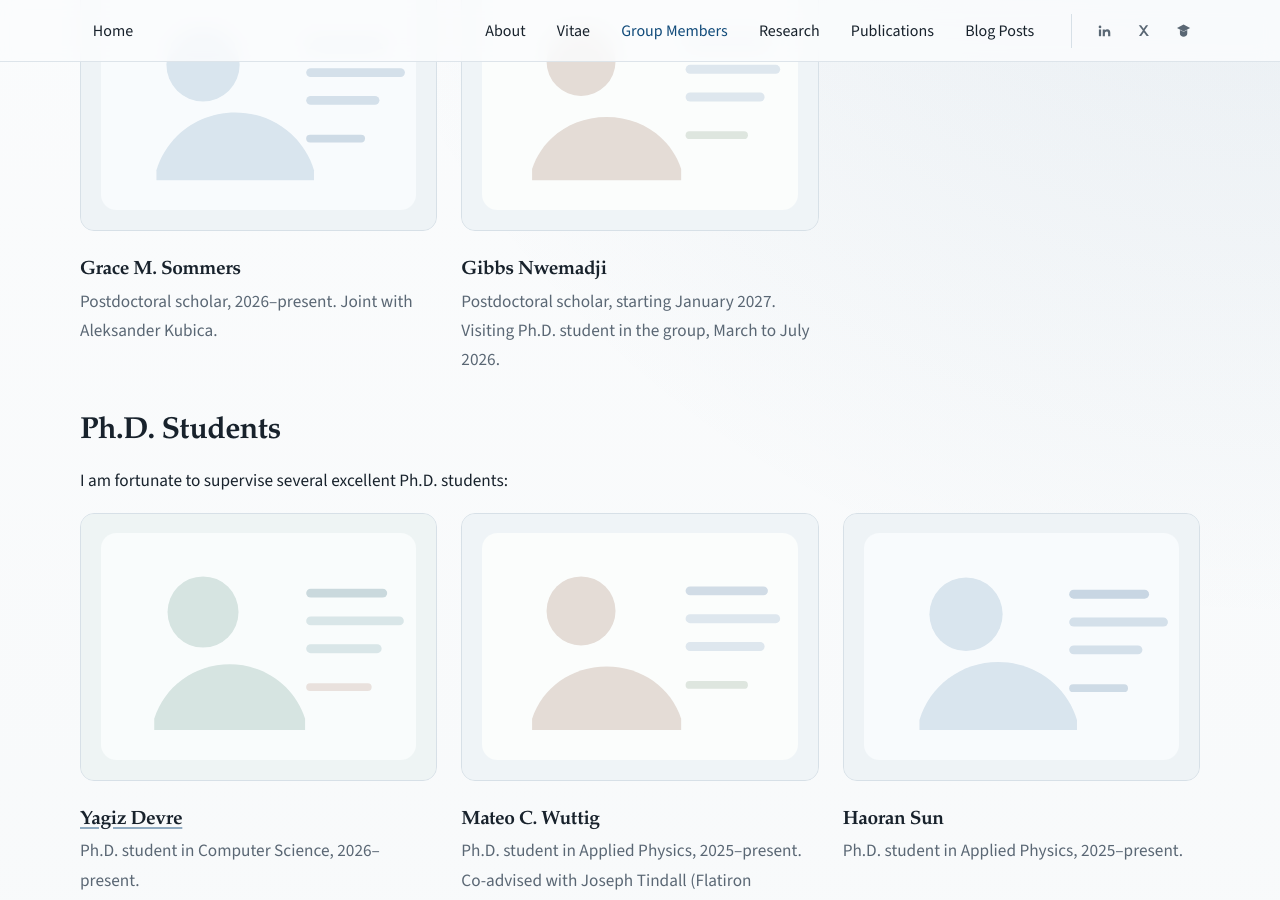
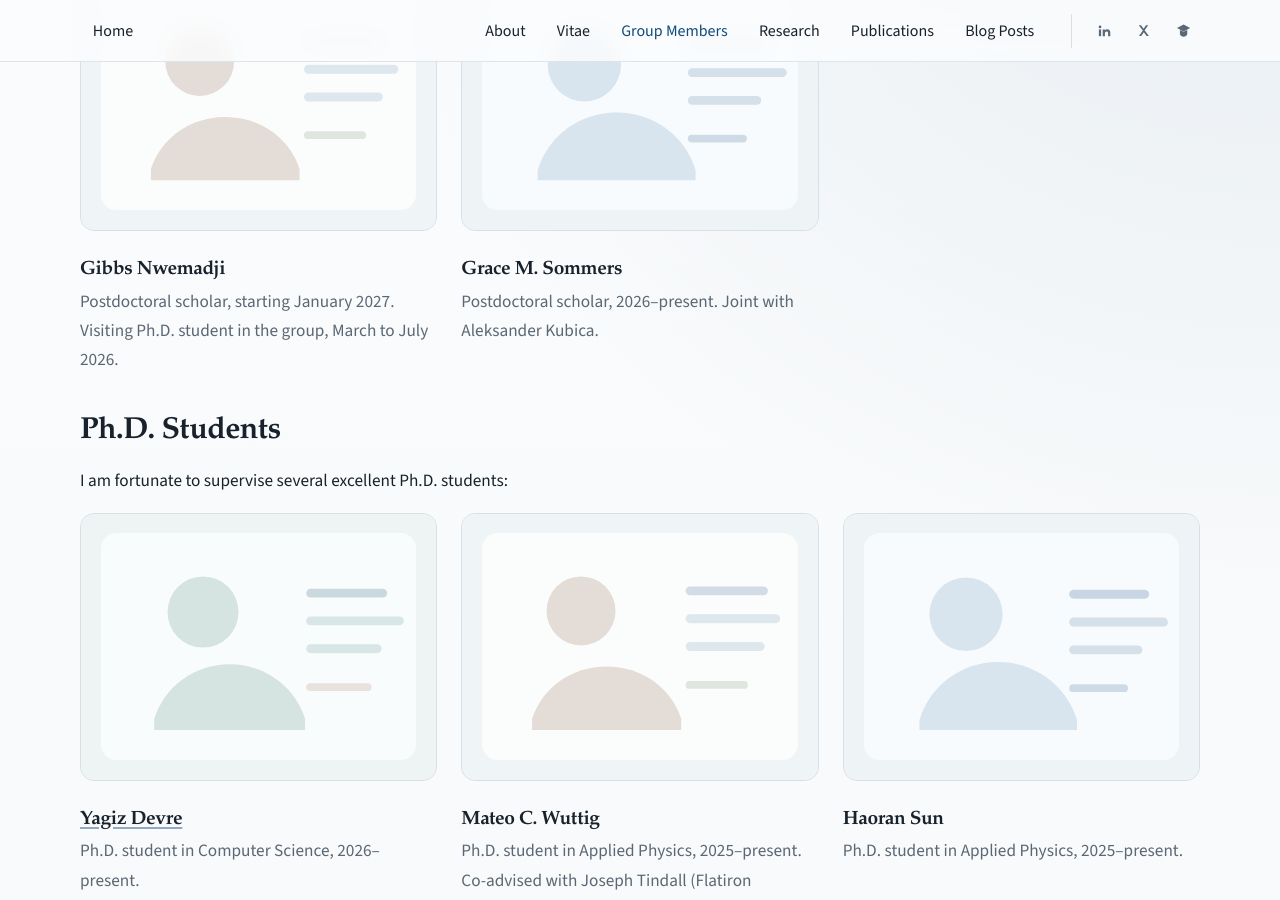
Before and after one commit to jsous/jsous.github.io, a Jekyll site: the page built from pages/people.md, in a window 1280 px wide and 900 px high, scrolled down 372 px. Built offline with Jekyll 4.4.1, drawn with Linux system fonts in a browser that asks for light colours.

Commit message:
Move News to Home, update X link, trim Vitae, center Research figures, reorder postdocs

```diff
--- a/pages/people.md
+++ b/pages/people.md
@@ -9,14 +9,14 @@ permalink: /group-members/
   <p class="people-intro">I am excited to be working with several phenomenal postdocs:</p>
   <div class="people-grid">
     <article class="person-card">
+      <img src="{{ '/assets/images/member-placeholder-b.svg' | relative_url }}" alt="Portrait placeholder for Gibbs Nwemadji." width="800" height="600">
+      <h3>Gibbs Nwemadji</h3>
+      <p>Postdoctoral scholar, starting January 2027. Visiting Ph.D. student in the group, March to July 2026.</p>
+    </article>
+    <article class="person-card">
       <img src="{{ '/assets/images/member-placeholder-a.svg' | relative_url }}" alt="Portrait placeholder for Grace M. Sommers." width="800" height="600">
       <h3>Grace M. Sommers</h3>
       <p>Postdoctoral scholar, 2026–present. Joint with Aleksander Kubica.</p>
-    </article>
-    <article class="person-card">
-      <img src="{{ '/assets/images/member-placeholder-b.svg' | relative_url }}" alt="Portrait placeholder for Gibbs Nwemadji." width="800" height="600">
-      <h3>Gibbs Nwemadji</h3>
-      <p>Postdoctoral scholar, starting January 2027. Visiting Ph.D. student in the group, March to July 2026.</p>
     </article>
   </div>
 </section>
```
